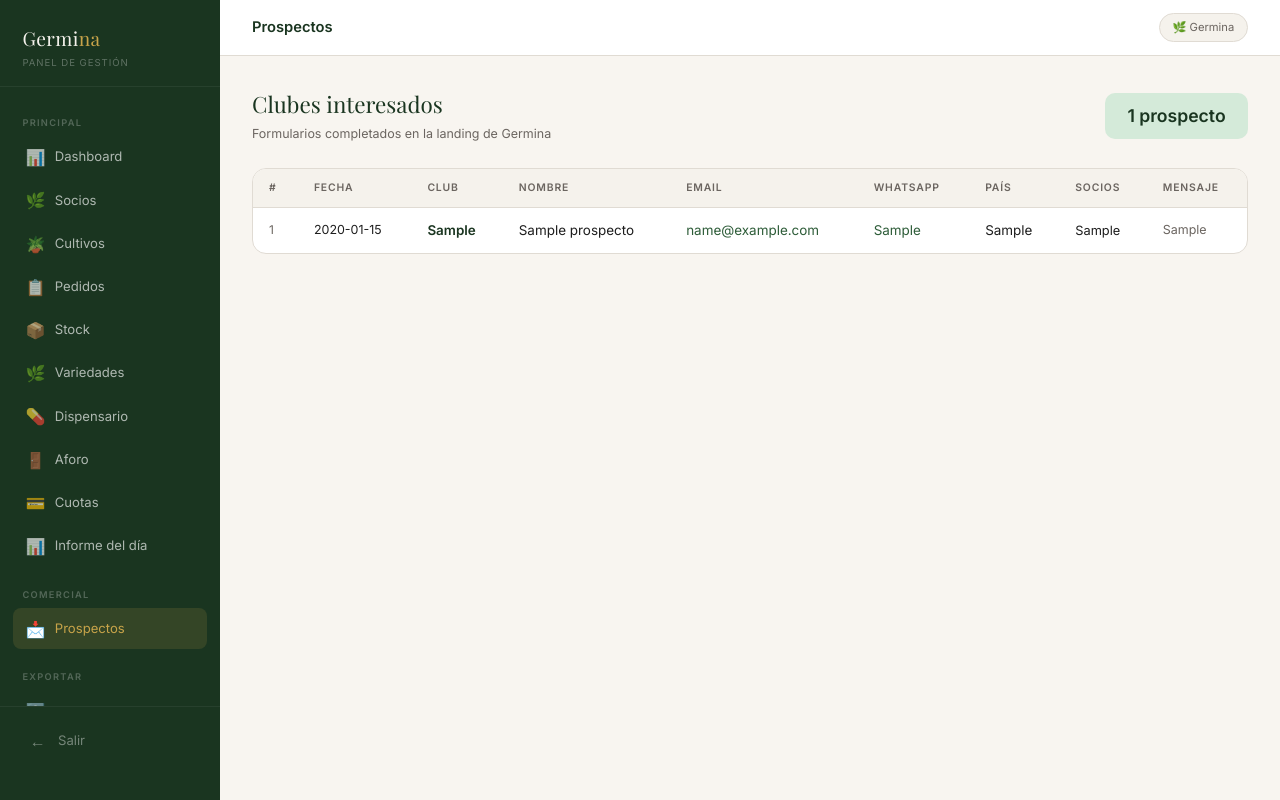
After one commit to gabrielcopiz/germina-app, a Flask app: page /admin/prospectos in a window 1280 px wide. The commit adds this page. Run offline with Flask 3, Linux system fonts and the light colour scheme; the visitor is signed in with stand-in values (Sample User, id 1); tables that the repository leaves empty hold one stand-in row (values such as "Sample post").

Commit message:
Add prospectos table, /api/lead endpoint and admin view

```diff
--- a/app.py
+++ b/app.py
@@ -342,6 +342,17 @@ def init_db():
         key TEXT PRIMARY KEY,
         value TEXT
     );
+    CREATE TABLE IF NOT EXISTS prospectos (
+        id INTEGER PRIMARY KEY AUTOINCREMENT,
+        nombre TEXT,
+        email TEXT,
+        whatsapp TEXT,
+        club TEXT,
+        pais TEXT,
+        socios TEXT,
+        mensaje TEXT,
+        created_at TEXT DEFAULT (datetime('now','localtime'))
+    );
     ''')
     db.commit()
     db.close()
@@ -635,6 +646,33 @@ def _enviar_propuesta(club_nombre, contacto_nombre, email_dest):
         print(f'[EMAIL ERROR] {e}')
         return False
 
+@app.route('/api/lead', methods=['POST', 'OPTIONS'])
+def api_lead():
+    if request.method == 'OPTIONS':
+        r = make_response()
+        r.headers['Access-Control-Allow-Origin'] = '*'
+        r.headers['Access-Control-Allow-Methods'] = 'POST, OPTIONS'
+        r.headers['Access-Control-Allow-Headers'] = 'Content-Type'
+        return r
+    data = request.get_json(silent=True) or {}
+    db = get_db()
+    db.execute(
+        'INSERT INTO prospectos (nombre,email,whatsapp,club,pais,socios,mensaje) VALUES (?,?,?,?,?,?,?)',
+        (
+            (data.get('nombre') or '')[:120],
+            (data.get('email')  or '')[:120],
+            (data.get('whatsapp') or '')[:60],
+            (data.get('club')   or '')[:120],
+            (data.get('pais')   or '')[:80],
+            (data.get('socios') or '')[:80],
+            (data.get('mensaje') or '')[:500],
+        )
+    )
+    db.commit()
+    r = jsonify({'ok': True})
+    r.headers['Access-Control-Allow-Origin'] = '*'
+    return r
+
 @app.route('/api/set-demo-club', methods=['POST', 'OPTIONS'])
 def api_set_demo_club():
     if request.method == 'OPTIONS':
@@ -1393,6 +1431,13 @@ def admin_agregar_doc(sid):
         get_db().commit()
     return redirect(url_for('admin_socio', sid=sid))
 
+@app.route('/admin/prospectos')
+@login_required
+def admin_prospectos():
+    db = get_db()
+    prospectos = db.execute('SELECT * FROM prospectos ORDER BY id DESC').fetchall()
+    return render_template('admin/prospectos.html', prospectos=prospectos)
+
 @app.route('/admin/exportar')
 @login_required
 def admin_exportar():
--- a/templates/admin/base_admin.html
+++ b/templates/admin/base_admin.html
@@ -246,6 +246,10 @@ tbody tr:hover { background: var(--cream); cursor: pointer; }
     <a href="{{ url_for('admin_informe') }}" class="nav-item {% if request.endpoint == 'admin_informe' %}active{% endif %}">
       <span class="nav-icon">📊</span> Informe del día
     </a>
+    <div class="nav-section-label" style="margin-top:0.5rem;">Comercial</div>
+    <a href="{{ url_for('admin_prospectos') }}" class="nav-item {% if request.endpoint == 'admin_prospectos' %}active{% endif %}">
+      <span class="nav-icon">📩</span> Prospectos
+    </a>
     <div class="nav-section-label" style="margin-top:0.5rem;">Exportar</div>
     <a href="{{ url_for('admin_exportar') }}" class="nav-item">
       <span class="nav-icon">⬇️</span> Socios CSV
--- /dev/null
+++ b/templates/admin/prospectos.html
@@ -0,0 +1,62 @@
+{% extends 'admin/base_admin.html' %}
+{% block title %}Prospectos — Germina Admin{% endblock %}
+{% block topbar_title %}Prospectos{% endblock %}
+
+{% block content %}
+<div style="display:flex;align-items:center;justify-content:space-between;margin-bottom:1.5rem;">
+  <div>
+    <div style="font-family:'Playfair Display',serif;font-size:1.4rem;color:var(--green-deep);">Clubes interesados</div>
+    <div style="font-size:0.78rem;color:var(--muted);margin-top:0.2rem;">Formularios completados en la landing de Germina</div>
+  </div>
+  <div style="background:var(--green-pale);color:var(--green-deep);font-weight:700;font-size:1.1rem;padding:0.6rem 1.4rem;border-radius:10px;">
+    {{ prospectos|length }} prospecto{% if prospectos|length != 1 %}s{% endif %}
+  </div>
+</div>
+
+{% if prospectos %}
+<div class="card">
+  <div class="table-wrap">
+    <table>
+      <thead>
+        <tr>
+          <th>#</th>
+          <th>Fecha</th>
+          <th>Club</th>
+          <th>Nombre</th>
+          <th>Email</th>
+          <th>WhatsApp</th>
+          <th>País</th>
+          <th>Socios</th>
+          <th>Mensaje</th>
+        </tr>
+      </thead>
+      <tbody>
+        {% for p in prospectos %}
+        <tr>
+          <td style="color:var(--muted);font-size:0.75rem;">{{ p.id }}</td>
+          <td style="font-size:0.78rem;white-space:nowrap;">{{ p.created_at[:16] if p.created_at else '—' }}</td>
+          <td><strong style="color:var(--green-deep);">{{ p.club or '—' }}</strong></td>
+          <td>{{ p.nombre or '—' }}</td>
+          <td><a href="mailto:{{ p.email }}" style="color:var(--green-mid);">{{ p.email or '—' }}</a></td>
+          <td>
+            {% if p.whatsapp %}
+            <a href="https://wa.me/{{ p.whatsapp|replace('+','')|replace(' ','')|replace('-','') }}" target="_blank" style="color:var(--green-mid);">{{ p.whatsapp }}</a>
+            {% else %}—{% endif %}
+          </td>
+          <td>{{ p.pais or '—' }}</td>
+          <td style="font-size:0.8rem;">{{ p.socios or '—' }}</td>
+          <td style="font-size:0.78rem;color:var(--muted);max-width:220px;">{{ p.mensaje or '—' }}</td>
+        </tr>
+        {% endfor %}
+      </tbody>
+    </table>
+  </div>
+</div>
+{% else %}
+<div style="text-align:center;padding:4rem 2rem;color:var(--muted);">
+  <div style="font-size:2.5rem;margin-bottom:1rem;">📋</div>
+  <div style="font-size:1rem;font-weight:600;color:var(--green-deep);margin-bottom:0.4rem;">Todavía no hay prospectos</div>
+  <div style="font-size:0.84rem;">Los clubes que completen el formulario de la landing aparecerán aquí.</div>
+</div>
+{% endif %}
+{% endblock %}
```
